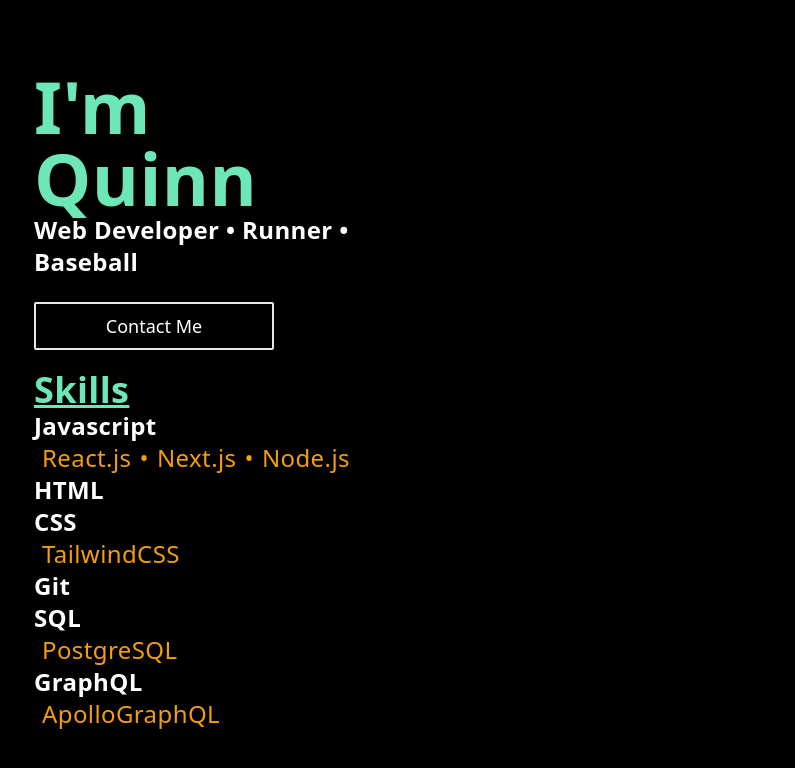
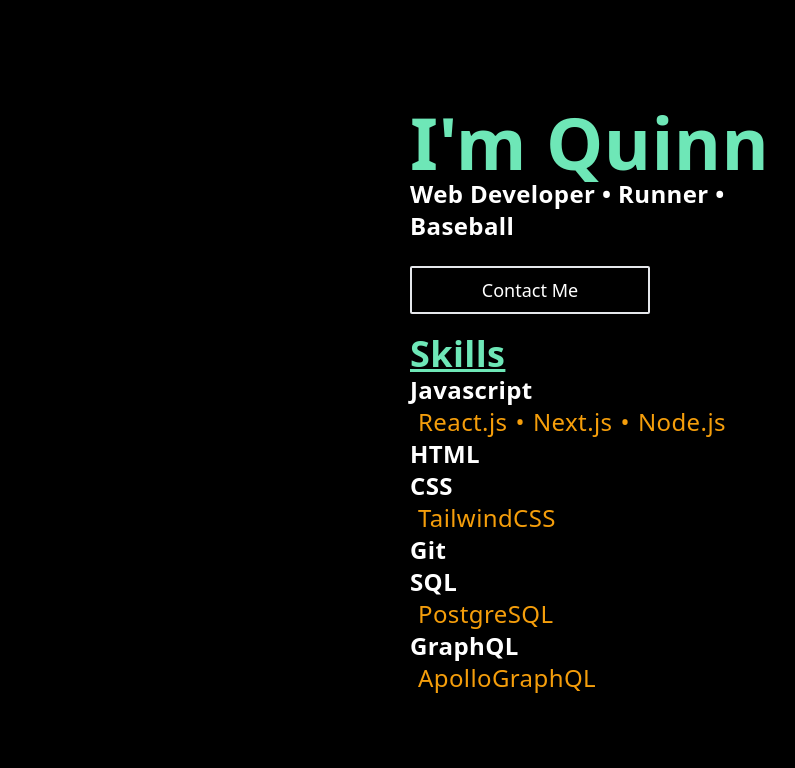
Before and after one commit to QMaximillian/quinn-personal-website, a Next.js app: page / in a window 1280 px wide. Shown: the top 768 px of the page, without its empty margins (14-809 px from the left). Built offline with nearby package versions, Linux system fonts and the light colour scheme.

Commit message:
Adjust  styling to  component

```diff
--- a/pages/index.js
+++ b/pages/index.js
@@ -8,14 +8,13 @@ export default function Home() {
         <title>Home</title>
         <link rel="icon" href="/favicon.ico" />
       </Head>
-      <main className="h-full w-full flex flex-col md:flex-row justify-start items-center bg-black md:p-8">
-        <div className="h-full justify-center">
-          <div className="w-full sm:w-10/12 min-h-full md:mr-2 flex items-center px-4">
+      <main className="h-full w-full flex flex-col md:flex-row justify-start lg:justify-center items-center bg-black md:p-8">
+        <div className="h-full flex justify-center lg:w-3/4">
+          <div className="w-full sm:w-5/6 lg:w-1/2 min-h-full md:mr-2 flex items-center px-4">
             <DeveloperPreview />
           </div>
-          {/* Placeholder Component
-        <div className="w-1/2 h-full border border-red-500 ml-2 hidden md:block" />
-        */}
+          {/* Placeholder Component */}
+          {/* <div className="w-1/2 h-full border border-red-500 ml-2 hidden lg:block" /> */}
         </div>
       </main>
     </>
```
